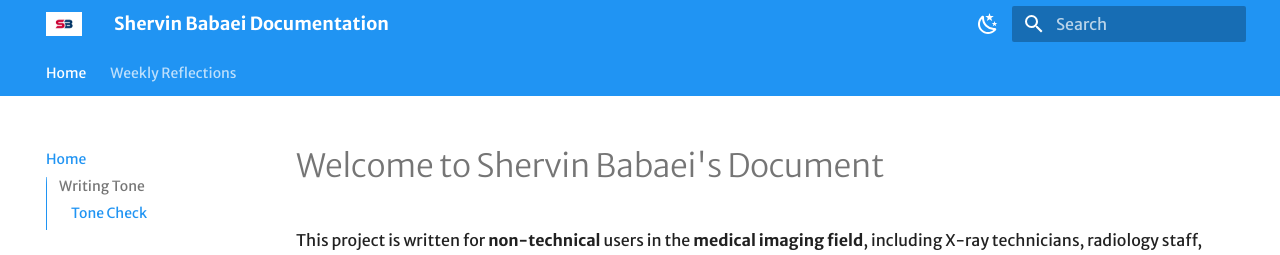
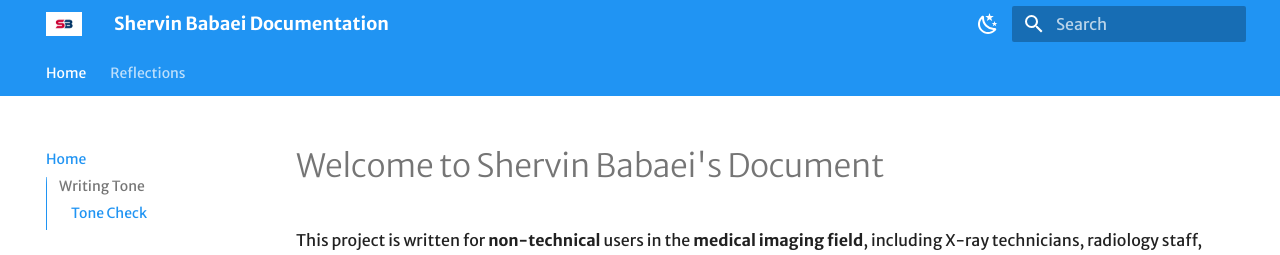
Before and after one commit to ShervinBabaei2007/mkdocs-project-2026, an MkDocs documentation site: the page built from docs/index.md, in a window 1280 px wide. Shown: the top 255 px of the page. Built offline with MkDocs 1.6.1 and Material for MkDocs 9.7.7, drawn with Linux system fonts in a browser that asks for light colours; some web fonts are replaced.

Commit message:
updated yaml

```diff
--- a/mkdocs.yml
+++ b/mkdocs.yml
@@ -1,27 +1,17 @@
-# Site Information
 site_name: Shervin Babaei Documentation
 site_url: https://sitename.example
 site_description: Professional documentation and weekly reflections on UX, design, and development
 site_author: Shervin Babaei
 copyright: "Copyright © 2026 Shervin Babaei. All rights reserved."
 
-# Repository (optional - uncomment if you have a GitHub repo)
-# repo_url: https://github.com/yourusername/yourrepo
-# repo_name: yourusername/yourrepo
-# edit_uri: edit/main/docs/
-
-# Navigation
 nav:
   - Home: index.md
-  - Weekly Reflections:
+  - Reflections:
       - Week 1 - Communication/UX: weeks/week1.md
       - Week 2 - Reflection: weeks/week2.md
       - Week 3 - Reflection: weeks/week3.md
       - Week 4 - Reflection: weeks/week4.md
-  # - About: about.md
-  # - Contact: contact.md
 
-# Theme Configuration
 theme:
   name: material
   logo: assets/images/shb.png
@@ -31,33 +21,24 @@
     text: Merriweather Sans
     code: Red Hat Mono
   features:
-    # Navigation
-    - navigation.instant        # Fast page loading
-    - navigation.tracking       # URL updates with scroll
-    - navigation.tabs           # Top-level sections as tabs
-    - navigation.sections       # Section headers in sidebar
-    - navigation.expand         # Expand all sections by default
-    - navigation.top            # Back to top button
-    - navigation.footer         # Footer with prev/next links
-    - navigation.indexes        # Section index pages
-
-    # Search
-    - search.suggest            # Search suggestions
-    - search.highlight          # Highlight search terms
-    - search.share              # Share search results
-
-    # Content
-    - content.code.copy         # Copy button for code blocks
-    - content.code.annotate     # Code annotations
-    - content.tabs.link         # Link content tabs
-    - content.tooltips          # Improved tooltips
-
-    # Table of Contents
-    - toc.follow                # TOC follows scroll
-    - toc.integrate             # Integrate TOC in navigation
-
+    - navigation.instant
+    - navigation.tracking
+    - navigation.tabs
+    - navigation.sections
+    # - navigation.expand
+    - navigation.top
+    - navigation.footer
+    - navigation.indexes
+    - search.suggest
+    - search.highlight
+    - search.share
+    - content.code.copy
+    - content.code.annotate
+    - content.tabs.link
+    - content.tooltips
+    - toc.follow
+    - toc.integrate
   palette:
-    # Dark Mode
     - media: "(prefers-color-scheme: dark)"
       scheme: slate
       primary: light blue
@@ -65,7 +46,6 @@
       toggle:
         icon: material/weather-sunny
         name: Switch to light mode
-    # Light Mode
     - media: "(prefers-color-scheme: light)"
       scheme: default
       primary: blue
@@ -74,9 +54,7 @@
         icon: material/weather-night
         name: Switch to dark mode
 
-# Markdown Extensions
 markdown_extensions:
-  # Basic extensions
   - abbr
   - attr_list
   - def_list
@@ -86,12 +64,8 @@
   - toc:
       permalink: false
       toc_depth: 3
-
-  # Admonitions
   - admonition
   - pymdownx.details
-
-  # Code highlighting
   - pymdownx.highlight:
       anchor_linenums: true
       line_spans: __span
@@ -104,8 +78,6 @@
         - name: mermaid
           class: mermaid
           format: !!python/name:pymdownx.superfences.fence_code_format
-
-  # Content formatting
   - pymdownx.betterem:
       smart_enable: all
   - pymdownx.caret
@@ -118,65 +90,20 @@
   - pymdownx.magiclink:
       normalize_issue_symbols: true
       repo_url_shorthand: true
-
-  # Lists and tables
   - pymdownx.tasklist:
       custom_checkbox: true
       clickable_checkbox: true
-
-  # Emoji and icons
   - pymdownx.emoji:
       emoji_index: !!python/name:material.extensions.emoji.twemoji
       emoji_generator: !!python/name:material.extensions.emoji.to_svg
-
-  # Tabs
   - pymdownx.tabbed:
       alternate_style: true
       combine_header_slug: true
 
-  # Math (if needed)
-  # - pymdownx.arithmatex:
-  #     generic: true
-
-# Plugins
 plugins:
   - search:
       separator: '[\s\-,:!=\[\]()"/]+|(?!\b)(?=[A-Z][a-z])|\.(?!\d)|&[lg]t;'
       lang: en
-  # - tags  # Uncomment to enable tagging
-  # - git-revision-date-localized:  # Show last updated date
-  #     enable_creation_date: true
 
-# Extra Configuration
-# extra:
-  # Social links
-  # social:
-  #   - icon: fontawesome/brands/linkedin
-  #     link: https://linkedin.com/in/yourprofile
-  #     name: LinkedIn
-  #   - icon: fontawesome/brands/github
-  #     link: https://github.com/yourusername
-  #     name: GitHub
-  #   - icon: fontawesome/solid/envelope
-  #     link: mailto:your.email@example.com
-  #     name: Email
-    # - icon: fontawesome/brands/youtube
-    #   link: https://youtube.com/@yourchannel
-    #   name: YouTube
-
-  # Analytics (optional)
-  # analytics:
-  #   provider: google
-  #   property: G-XXXXXXXXXX
-
-  # Version selector (if you have multiple versions)
-  # version:
-  #   provider: mike
-
-# Custom CSS
 extra_css:
   - stylesheets/extra.css
-
-# Custom JavaScript (optional)
-# extra_javascript:
-#   - javascripts/extra.js
```
